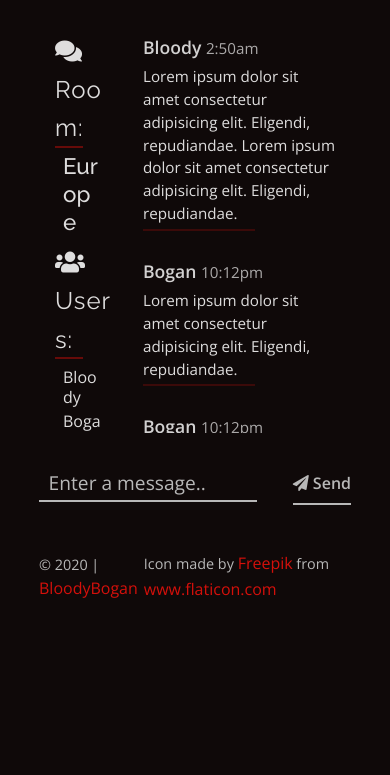
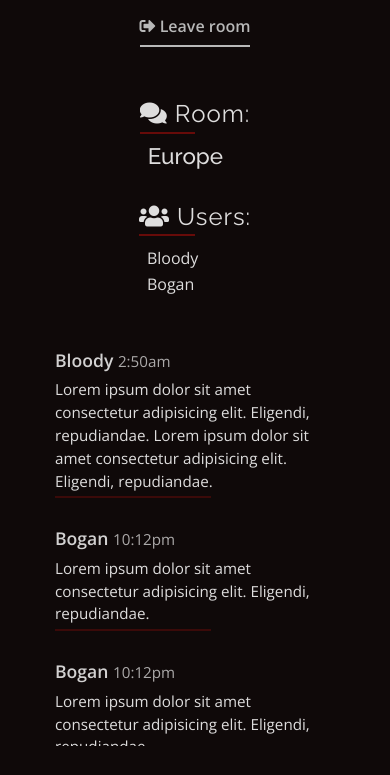
Before and after one commit to BloodyBogan/chative, a website: page chat.html in a window 390 px wide. Shown: the part 96-871 px from the top of the page. Before the commit the page ends 844 px from the top, so only its background shows below. Drawn offline with nearby package versions, Linux system fonts and the light colour scheme.

Commit message:
Responsivity

```diff
--- a/chat.html
+++ b/chat.html
@@ -33,13 +33,19 @@
       <main class="main c80">
         <!-- Sidebar -->
         <div class="main__sidebar">
+          <div class="main__room">
             <h3><i class="fas fa-comments"></i> Room:</h3>
-          <h2 class="room">Europe</h2>
+            <h2 class="room">
+              Europe
+            </h2>
+          </div>
+          <div class="main__usersList">
             <h3><i class="fas fa-users"></i> Users:</h3>
             <ul class="users">
               <li>Bloody</li>
               <li>Bogan</li>
             </ul>
+          </div>
         </div>
         <!-- Messages -->
         <div class="main__messages">
--- a/sass/style.scss
+++ b/sass/style.scss
@@ -333,7 +333,7 @@ body {
         font-size: 1.4rem;
         font-weight: 500;
         line-height: 1.25;
-        margin: 0.25rem 0.5rem 0.5rem 0.5rem;
+        margin: 0.5rem 0.5rem 0.75rem 0.5rem;
       }
 
       ul {
@@ -341,10 +341,10 @@ body {
           font-size: 1rem;
           font-weight: 400;
           line-height: 1.25;
-          margin: 0.5rem 0.5rem 0.25rem 0.5rem;
+          margin: 0.75rem 0.5rem 0.25rem 0.5rem;
 
           &:not(:first-child) {
-            margin-top: 0.25rem;
+            margin-top: 0.35rem;
           }
         }
       }
@@ -449,6 +449,84 @@ body {
 
 /* Media Queries
 ========================================== */
+@media only screen and (max-width: 980px) {
+  .container-chat {
+    .main {
+      flex-direction: column;
+
+      .main__sidebar {
+        display: flex;
+        align-items: flex-start;
+        justify-content: space-between;
+        width: 100%;
+        margin-bottom: 3em;
+        padding: 0;
+
+        .main__room {
+          max-height: 100px;
+          overflow-x: hidden;
+          max-width: 45%;
+          margin-right: 1em;
+        }
+
+        .main__usersList {
+          max-height: 100px;
+          overflow-x: hidden;
+          max-width: 45%;
+          margin-left: 1em;
+        }
+      }
+    }
+  }
+}
+
+@media only screen and (max-width: 660px) {
+  .container-chat {
+    .footer {
+      flex-direction: column;
+
+      p {
+        font-size: 0.7rem;
+
+        .footer__link {
+          font-size: 0.8rem;
+        }
+      }
+    }
+  }
+}
+
+@media only screen and (max-width: 408px) {
+  .container-chat {
+    .header {
+      flex-direction: column;
+
+      .logo {
+        margin-bottom: 1.4em;
+      }
+    }
+
+    .main {
+      .main__sidebar {
+        flex-direction: column;
+        align-items: center;
+        justify-content: center;
+
+        .main__room {
+          max-width: 100%;
+          margin-right: 0;
+          margin-bottom: 1em;
+        }
+
+        .main__usersList {
+          max-width: 100%;
+          margin-left: 0;
+        }
+      }
+    }
+  }
+}
+
 @media only screen and (max-width: 380px) {
   .container-index {
     .header {
```
Also changed, not shown: css/style.css. Lines whose indentation alone changed are shown as unchanged.
